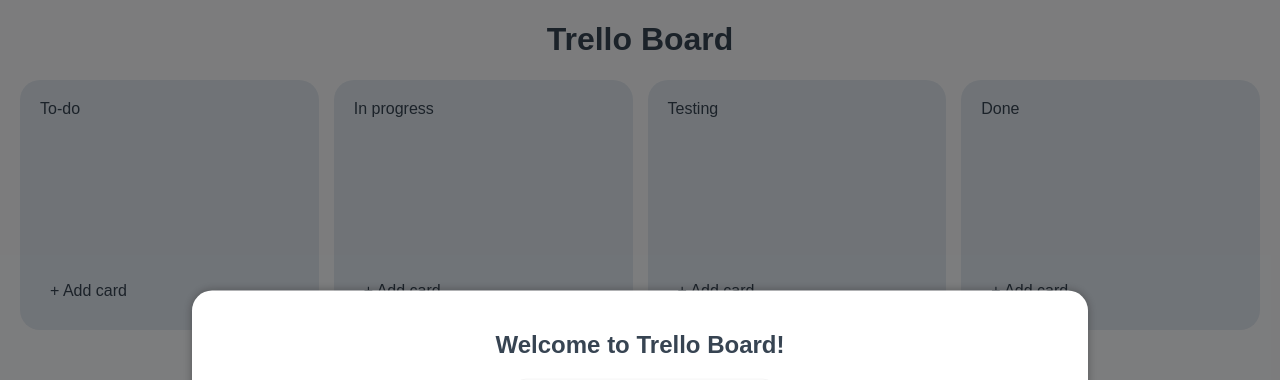
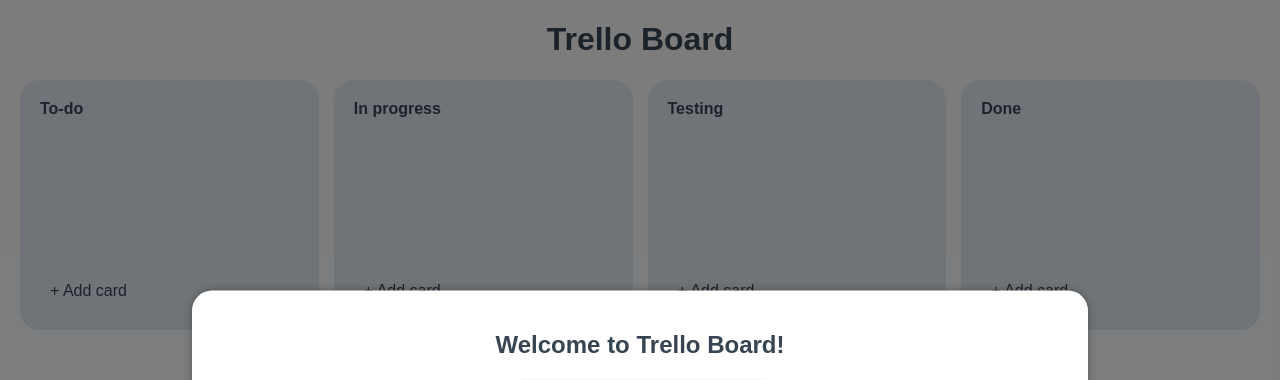
Before and after one commit to VictoryPashkova/react_trello-board, a React (Vite) app: page / in a window 1280 px wide. Shown: the top 380 px of the page. Built offline with nearby package versions, Linux system fonts and the light colour scheme.

Commit message:
refactor(column): migrate styles to Styled Components

```diff
--- a/src/App.scss
+++ b/src/App.scss
@@ -173,21 +173,21 @@
   justify-content: center;
 }
 
-.column-add-card-btn:hover {
-  background-color: $main-text-color;
-  border-radius: 10px;
-  color: $main-bg-color;
-  transition: background-color 0.7s ease-in-out;
-}
+// .column-add-card-btn:hover {
+//   background-color: $main-text-color;
+//   border-radius: 10px;
+//   color: $main-bg-color;
+//   transition: background-color 0.7s ease-in-out;
+// }
 
-.column-title-text:hover {
-  font-size: 18px;
-  transition: font-size 0.7s ease-in-out;
-}
+// .column-title-text:hover {
+//   font-size: 18px;
+//   transition: font-size 0.7s ease-in-out;
+// }
 
-.column-add-card-btn {
-  padding: 10px;
-}
+// .column-add-card-btn {
+//   padding: 10px;
+// }
 
 .modal-input {
   border-radius: 14px;
--- a/src/components/Column/Column.tsx
+++ b/src/components/Column/Column.tsx
@@ -9,7 +9,7 @@
 import Form from '../Form/Form';
 import { getUniqueId } from '../../utils/index';
 
-const ColumnContainer = styled.div`
+const ColumnContainerStyles = styled.div`
   width: 30%;
   height: 100%;
   min-height: 250px;
@@ -23,18 +23,18 @@
   overflow: scroll;
 `;
 
-const ColumnAddCardBtn = styled.div`
+const ColumnAddCardBtnStyles = styled.div`
   padding: 10px;
 
   &:hover {
-    background-color: $main-text-color;
+    background-color: #374452;
     border-radius: 10px;
-    color: $main-bg-color;
+    color: #f9fafc;
     transition: background-color 0.7s ease-in-out;
   }
 `;
 
-const ColumnTitleText = styled.div`
+const ColumnTitleTextStyles = styled.div`
   font-size: 16px;
   font-weight: 700;
 
@@ -84,7 +84,7 @@
   };
 
   return (
-    <ColumnContainer>
+    <ColumnContainerStyles>
       <Form
         onSubmit={handleSubmitChangeTitle}
         handleCancel={() => setTitleFormDisabled(true)}
@@ -93,14 +93,14 @@
         name="title"
         isDisabled={titleFormDisabled}
       />
+      <ColumnTitleTextStyles>
         <Button
           isDisabled={!titleFormDisabled}
           text={columnTitle}
-        styleBtn="column-title-btn"
-        styleBtnText="column-title-text"
           type="button"
           handleClick={() => setTitleFormDisabled(false)}
         />
+      </ColumnTitleTextStyles>
       {currentColumnCards.map(({ cardId }) => (
         <Card key={cardId} id={cardId} />
       ))}
@@ -112,14 +112,15 @@
         name="inputNewCard"
         isDisabled={addNewCardFormDisabled}
       />
+
+      <ColumnAddCardBtnStyles>
         <Button
           handleClick={() => setAddNewCardFormDisabled(false)}
           type="button"
-        styleBtn="column-add-card-btn"
-        styleBtnText="column-add-card-text"
           text="+ Add card"
         />
-    </ColumnContainer>
+      </ColumnAddCardBtnStyles>
+    </ColumnContainerStyles>
   );
 };
 
```
Lines whose indentation alone changed are shown as unchanged.
